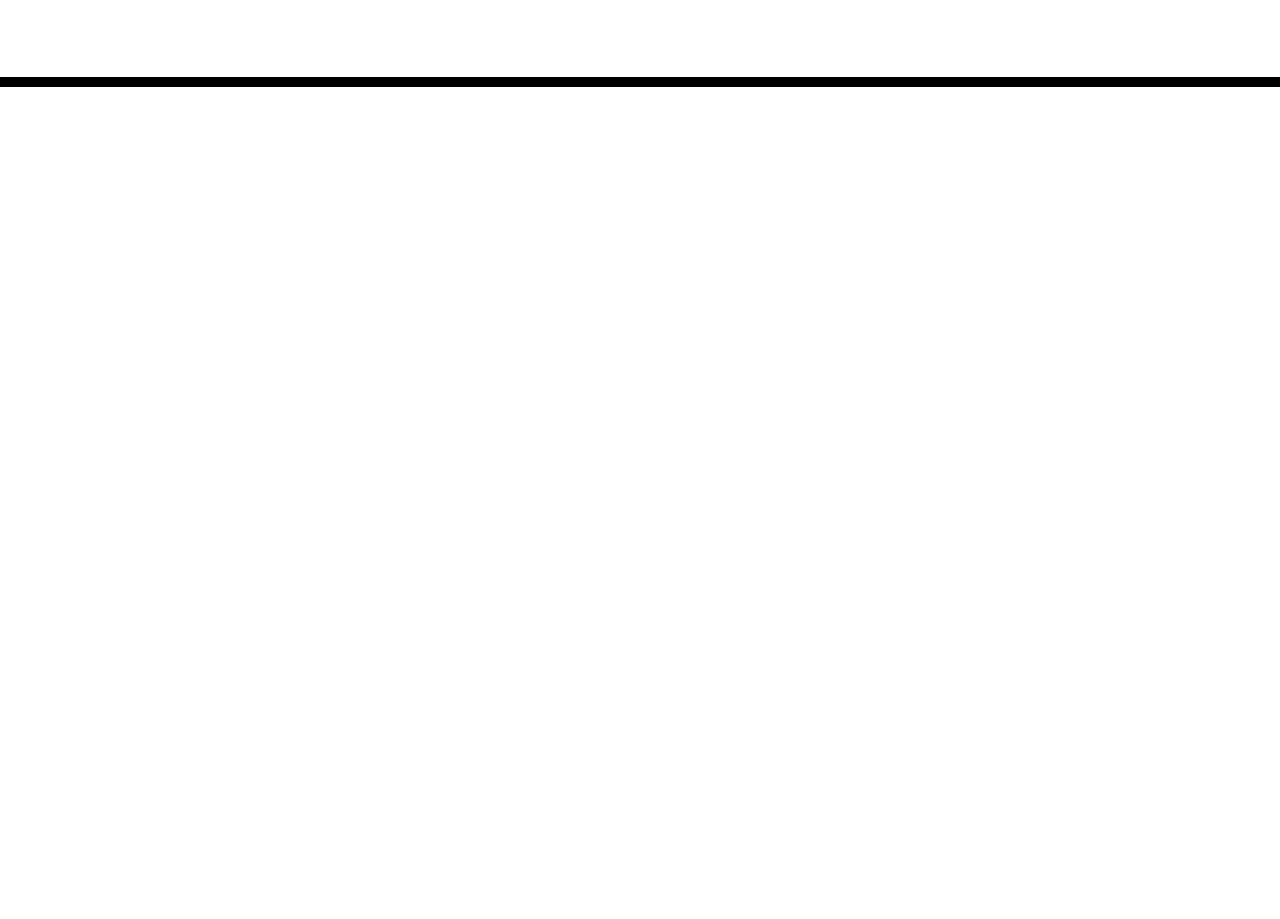
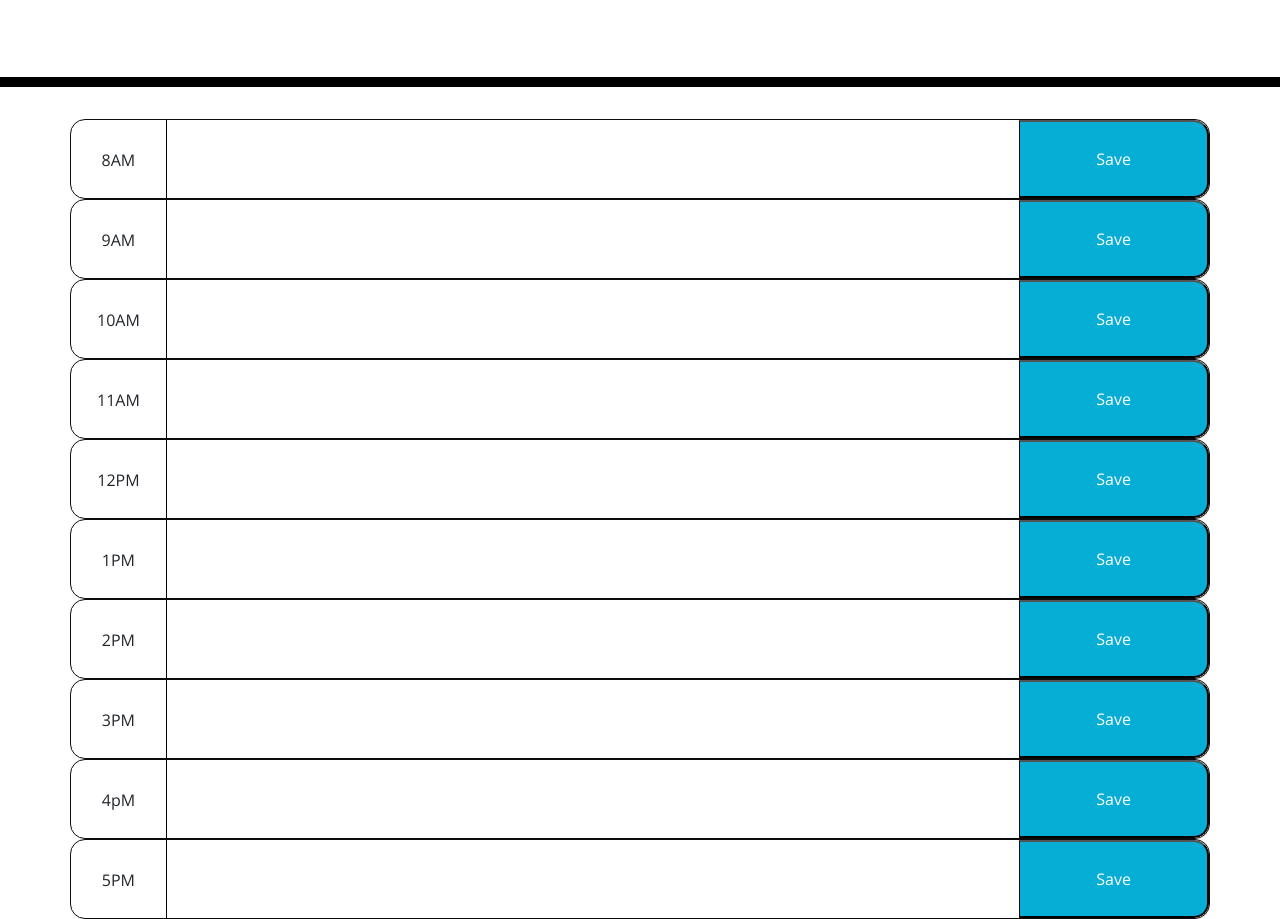
Before and after one commit to dbailey11/devs_daily_planner, a plain HTML site: page index.html in a window 1280 px wide. Shown: the part 181-1100 px from the top of the page. Before the commit the page ends 800 px from the top, so only its background shows below. Drawn offline with nearby package versions, Linux system fonts and the light colour scheme.

Commit message:
added time blocks in html and linked css

```diff
--- a/index.html
+++ b/index.html
@@ -29,10 +29,81 @@
       <p id="currentDay" class="lead"></p>
     </header>
     <div class="container">
-      <!-- Timeblocks go here -->
+      <div class="time-block row" id="8">
+        <div class="col-1">
+          8AM
+        </div>
+        <textarea class="description col-9"></textarea>
+        <button class="saveBtn col-2">Save</button>
+      </div>
+      <div class="time-block row" id="9">
+        <div class="col-1">
+          9AM
+        </div>
+        <textarea class="description col-9"></textarea>
+        <button class="saveBtn col-2">Save</button>
+      </div>
+      <div class="time-block row" id="10">
+        <div class="col-1">
+          10AM
+        </div>
+        <textarea class="description col-9"></textarea>
+        <button class="saveBtn col-2">Save</button>
+      </div>
+      <div class="time-block row" id="11">
+        <div class="col-1">
+          11AM
+        </div>
+        <textarea class="description col-9"></textarea>
+        <button class="saveBtn col-2">Save</button>
+      </div>
+      <div class="time-block row" id="12">
+        <div class="col-1">
+          12PM
+        </div>
+        <textarea class="description col-9"></textarea>
+        <button class="saveBtn col-2">Save</button>
+      </div>
+      <div class="time-block row" id="1">
+        <div class="col-1">
+          1PM
+        </div>
+        <textarea class="description col-9"></textarea>
+        <button class="saveBtn col-2">Save</button>
+      </div>
+      <div class="time-block row" id="2">
+        <div class="col-1">
+          2PM
+        </div>
+        <textarea class="description col-9"></textarea>
+        <button class="saveBtn col-2">Save</button>
+      </div>
+      <div class="time-block row" id="3">
+        <div class="col-1">
+          3PM
+        </div>
+        <textarea class="description col-9"></textarea>
+        <button class="saveBtn col-2">Save</button>
+      </div>
+      <div class="time-block row" id="4">
+        <div class="col-1">
+          4pM
+        </div>
+        <textarea class="description col-9"></textarea>
+        <button class="saveBtn col-2">Save</button>
+      </div>
+      <div class="time-block row" id="5">
+        <div class="col-1">
+          5PM
+        </div>
+        <textarea class="description col-9"></textarea>
+        <button class="saveBtn col-2">Save</button>
+      </div>
     </div>
+
 
     <script src="https://cdnjs.cloudflare.com/ajax/libs/jquery/3.2.1/jquery.min.js"></script>
     <script src="https://cdnjs.cloudflare.com/ajax/libs/moment.js/2.24.0/moment.min.js"></script>
+    <script src="script.js"></script>
   </body>
 </html>
--- a/style.css
+++ b/style.css
@@ -1,10 +1,10 @@
 body {
-  font-family: 'Open Sans', sans-serif;
+  font-family: "Open Sans", sans-serif;
   font-size: 16px;
   line-height: 1;
 }
 
-textarea{
+textarea {
   background: transparent;
   border: none;
   resize: none;
@@ -21,19 +21,20 @@ textarea{
   border-bottom: 10px solid black;
 }
 
-.description{
+.description {
   white-space: pre-wrap;
+  color: red;
 }
 
-.time-block{
+.time-block {
   text-align: center;
-  border-radius: 15px;
+  border-radius: 15px;;
 }
 
 .row {
   white-space: pre-wrap;
   height: 80px;
-  border-top: 1px solid white;;
+  border: 1px solid rgb(12, 12, 12);
 }
 
 .hour {
@@ -61,11 +62,11 @@ textarea{
   border-left: 1px solid black;
   border-top-right-radius: 15px;
   border-bottom-right-radius: 15px;
-  background-color: #06AED5;
+  background-color: #06aed5;
   color: white;
 }
 
 .saveBtn i:hover {
   font-size: 20px;
-  transition: all .3s ease-in-out;
+  transition: all 0.3s ease-in-out;
 }
```
